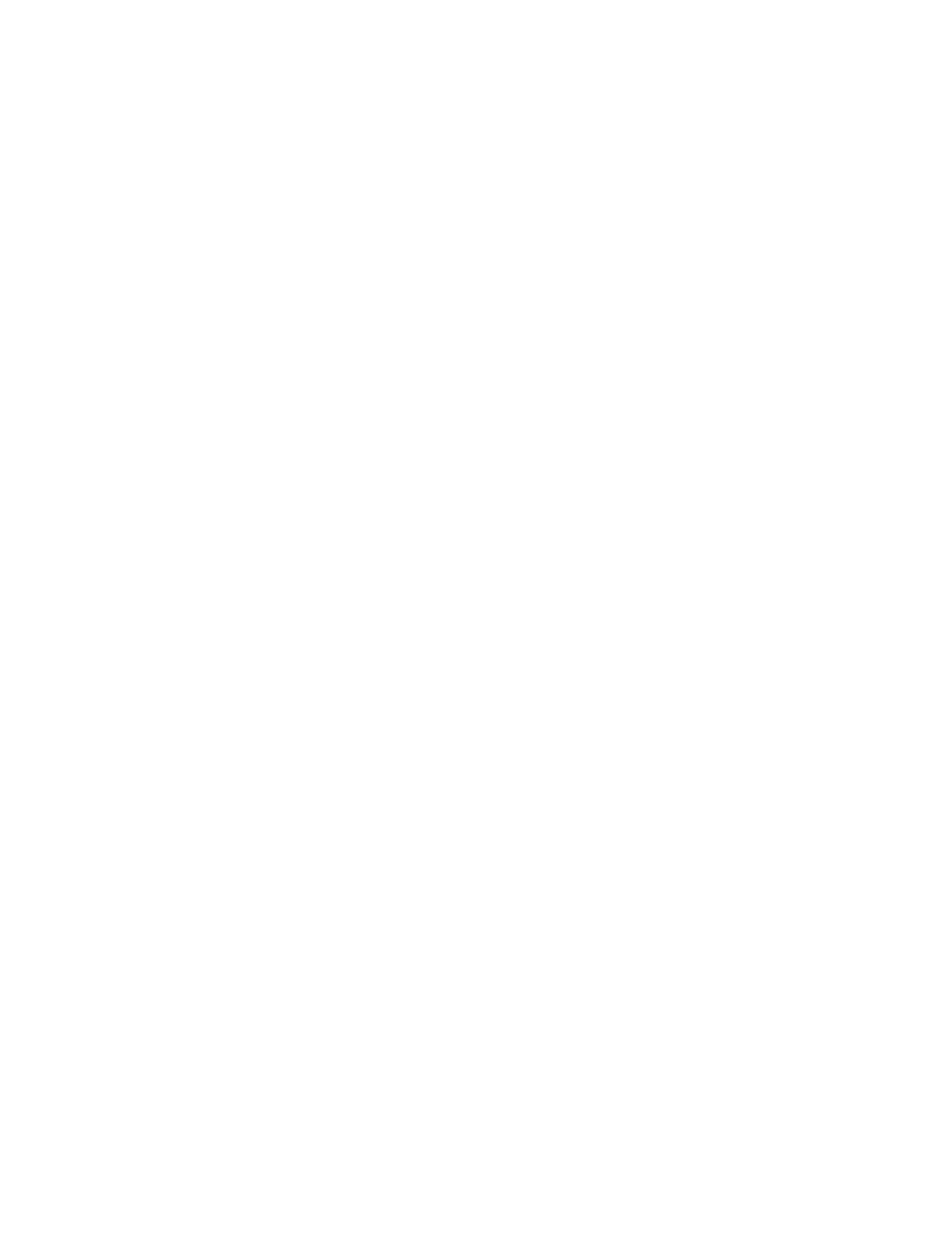
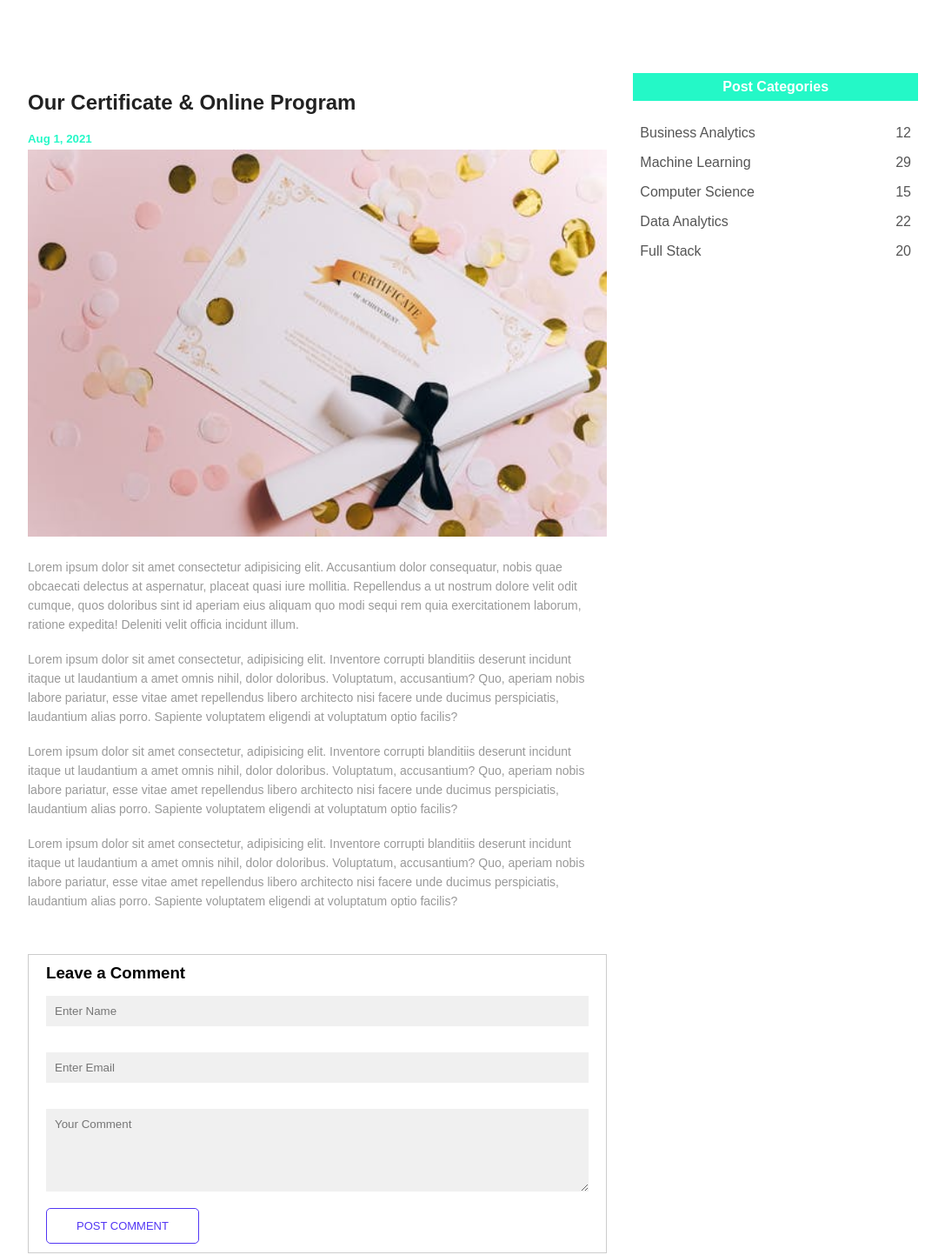
Before and after one commit to muzammilpro/Figma_To_NextJs, a Next.js app: page /Blog in a window 1280 px wide. Before the commit this address had no page. Shown: the part 427-1870 px from the top of the page at 87% size, without its empty margins (96-1183 px from the left). Before the commit the page ends 800 px from the top, so only its background shows below. Built offline with nearby package versions, Linux system fonts and the light colour scheme.

Commit message:
Project Completed

```diff
--- a/app/(Components)/BrighterFuture/BrighterFuture.js
+++ b/app/(Components)/BrighterFuture/BrighterFuture.js
@@ -7,5 +7,7 @@ export default function BrighterFuture() {
             <h1>GET READY FOR A BRIGHT FUTURE</h1>
             <Button text="CONTACT US"/>
         </section>
+
+
     )
 }
--- a/app/(Components)/Footer/Footer.js
+++ b/app/(Components)/Footer/Footer.js
@@ -16,7 +16,7 @@ export default function Footer() {
             <i class="fab fa-linkedin"></i>
         </div>
         <p>Made by   <a href="index.html">Muzammil Husnain</a></p>
-        <p>Copyright © 2021 <a href="index.html">Xplore Skill</a>. All Rights Reserved</p>
+        <p>Copyright © 2023 <a href="index.html">Xplore Skill</a>. All Rights Reserved</p>
     </section>
   )
 }
--- /dev/null
+++ b/app/(Components)/InputButton/InputButton.js
@@ -0,0 +1,7 @@
+import React from 'react'
+
+export default function InputButton(props) {
+  return (
+    <button type="submit" class="hero_btn btn">{props.text}</button>
+  )
+}
--- /dev/null
+++ b/app/(Components)/InputForm/InputForm.js
@@ -0,0 +1,17 @@
+import React from 'react'
+import InputButton from '../InputButton/InputButton'
+
+export default function InputForm(props) {
+    return (
+       <>
+        <div class="comment-box">
+            <h3>Leave a Comment</h3>
+            <form class="comment-form">
+                <input type="text" placeholder="Enter Name" required />
+                <input type="email" placeholder="Enter Email" required />
+                <textarea rows="5" placeholder="Your Comment"></textarea>
+            </form><InputButton text={props.btnTxt}/>
+        </div>
+       </>
+    )
+}
--- /dev/null
+++ b/app/Blog/page.js
@@ -0,0 +1,74 @@
+import React from 'react'
+import Navbar from '../(Components)/Navbar/Navbar'
+import Footer from '../(Components)/Footer/Footer'
+import InputForm from '../(Components)/InputForm/InputForm'
+
+export default function page() {
+    return (
+        <>
+
+            <section class="Sub-header">
+                <Navbar />
+                <h1>Our Post</h1>
+            </section>
+
+            <section class="blog-content">
+                <div class="row">
+                    <div class="blog-left">
+                        <h2>Our Certificate & Online Program</h2>
+                        <h5>Aug 1, 2021</h5>
+                        <img src="img/post.png" alt="" />
+                        <p>Lorem ipsum dolor sit amet consectetur adipisicing elit. Accusantium dolor consequatur, nobis quae obcaecati delectus at aspernatur, placeat quasi iure mollitia. Repellendus a ut nostrum dolore velit odit cumque, quos doloribus sint id aperiam eius aliquam quo modi sequi rem quia exercitationem laborum, ratione expedita! Deleniti velit officia incidunt illum.</p>
+                        <br />
+                        <p>Lorem ipsum dolor sit amet consectetur, adipisicing elit. Inventore corrupti blanditiis deserunt
+                            incidunt itaque ut laudantium a amet omnis nihil, dolor doloribus. Voluptatum, accusantium? Quo,
+                            aperiam nobis labore pariatur, esse vitae amet repellendus libero architecto nisi facere unde
+                            ducimus perspiciatis, laudantium alias porro. Sapiente voluptatem eligendi at voluptatum optio
+                            facilis?</p>
+                        <br />
+                        <p>Lorem ipsum dolor sit amet consectetur, adipisicing elit. Inventore corrupti blanditiis deserunt
+                            incidunt itaque ut laudantium a amet omnis nihil, dolor doloribus. Voluptatum, accusantium? Quo,
+                            aperiam nobis labore pariatur, esse vitae amet repellendus libero architecto nisi facere unde
+                            ducimus perspiciatis, laudantium alias porro. Sapiente voluptatem eligendi at voluptatum optio
+                            facilis?</p>
+                        <br />
+                        <p>Lorem ipsum dolor sit amet consectetur, adipisicing elit. Inventore corrupti blanditiis deserunt
+                            incidunt itaque ut laudantium a amet omnis nihil, dolor doloribus. Voluptatum, accusantium? Quo,
+                            aperiam nobis labore pariatur, esse vitae amet repellendus libero architecto nisi facere unde
+                            ducimus perspiciatis, laudantium alias porro. Sapiente voluptatem eligendi at voluptatum optio
+                            facilis?</p>
+
+
+                        <InputForm btnTxt="POST COMMENT"/>
+                    </div>
+
+                    <div class="blog-right">
+                        <h3>Post Categories</h3>
+                        <div>
+                            <span>Business Analytics</span>
+                            <span>12</span>
+                        </div>
+                        <div>
+                            <span>Machine Learning</span>
+                            <span>29</span>
+                        </div>
+                        <div>
+                            <span>Computer Science</span>
+                            <span>15</span>
+                        </div>
+                        <div>
+                            <span>Data Analytics</span>
+                            <span>22</span>
+                        </div>
+                        <div>
+                            <span>Full Stack</span>
+                            <span>20</span>
+                        </div>
+                    </div>
+                </div>
+            </section>
+
+            <Footer />
+        </>
+    )
+}
--- a/app/page.js
+++ b/app/page.js
@@ -93,9 +93,9 @@ export default function Home() {
         </div>
       </section>
 
-      <BrighterFuture/>
+      <BrighterFuture />
 
-      <Footer/>
+      <Footer />
 
     </>
   )
```
Also changed, not shown: app/About/page.js (added, +34 -0 lines), app/COURSE/page.js (+29 -4 lines), app/Contact/page.js (added, +64 -0 lines).
